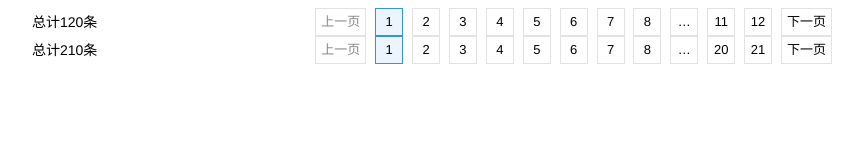
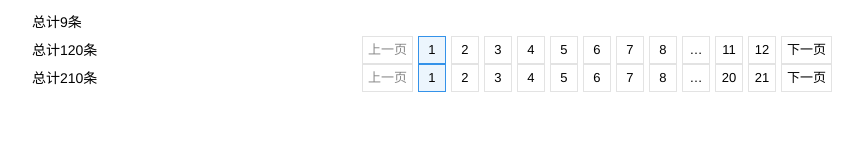
Before and after one commit to qinshenxue/jquery.pagination, a website: page index.html in a window 1280 px wide. Shown: the whole page, without its empty margins (208-1071 px from the left). Drawn offline with Linux system fonts and the light colour scheme.

Commit message:
添加压缩版

```diff
--- a/index.html
+++ b/index.html
@@ -5,29 +5,35 @@
     <title>Title</title>
     <link rel="stylesheet" href="src/jquery.pagination.css">
     <style>
-        body{
+        body {
             font-size: 14px;
             line-height: 1.42857143;
-            font-family: Helvetica Neue,Hiragino Sans GB,Microsoft YaHei,\\9ED1\4F53,Helvetica,Arial,sans-serif;
+            font-family: Helvetica Neue, Hiragino Sans GB, Microsoft YaHei, \\9ED1\4F53, Helvetica, Arial, sans-serif;
         }
     </style>
 </head>
 <body>
 
-<div id="test" style="width: 800px;margin: 0 auto;">
-</div>
-<div id="test1" style="width: 800px;margin: 0 auto;">
-</div>
+<div id="test" style="width: 800px;margin: 0 auto;"></div>
+<div id="test0" style="width: 800px;margin: 0 auto;"></div>
+<div id="test1" style="width: 800px;margin: 0 auto;"></div>
 
-<script type="text/javascript" src="src/jquery.js"></script>
+<script type="text/javascript" src="jquery.js"></script>
 <script type="text/javascript" src="src/jquery.pagination.js"></script>
 
 <script>
 
     console.log($('#test').pagination({
+        total: 9,
+        callback: function (pageno, pagination) {
+            console.log(pagination);
+        }
+    }))
+    console.log($('#test0').pagination({
         total: 120,
         callback: function (pageno, pagination) {
             console.log(pagination);
+            pagination.setTotal((Math.random() * 1000).toFixed(0));
         }
     }))
     console.log($('#test1').pagination({
--- a/src/jquery.pagination.js
+++ b/src/jquery.pagination.js
@@ -7,72 +7,67 @@
             total: 0,
             current: 1,
             pageSize: 10,
+            ellipsis: '…',
             callback: null
         }, options);
 
-        var tpl = '<div class="pagination">\
-            <ul class="pagination-list">\
-            <li data-page="{{=$data.current-1}}" class="{{=$data.current==1?"disabled":""}}">上一页</li>\
-            {{ for(var i=0,j=$data.pages.length;i<j;i++) { }}\
-            <li data-page="{{=$data.pages[i] }}" class="{{=$data.current==$data.pages[i]?"active":""}}">{{= $data.pages[i] }}</li>\
-            {{ } }}\
-        <li data-page="{{=$data.current+1}}" class="{{=$data.current==$data.pageCount?"disabled":""}}">下一页</li>\
-            </ul>\
-            <div class="pagination-total">总计{{=$data.total}}条</div>\
-        </div>';
-        var tplData = $.extend(options, {
-            pageCount: 0,
-            pages: [],
-            ellipsis: '…'
-        });
-        this.total = options.total;
+        var pageCount, pages, current = options.current, total = options.total;
 
-        function template(source, data) {
-            var code = "var $out='" + source.replace(/^(.+?)\{\{|\}\}(.+?)\{\{|\}\}(.+?)$/g, function (a) {
-                    return a.replace(/(['"])/g, '\\\$1');
-                }).replace(/\{\{\s*=\s*(.+?)\}\}/g, "';$out+=$1;$out+='").replace(/\{\{(.+?)\}\}/g, "';$1$out+='") + "';return new String($out);";
-            var Render = new Function('$data', code);
-            return new Render(data).toString();
+
+        function render() {
+            calcPages();
+            var html = '<div class="pagination">'
+            if (pages.length) {
+                html += '<ul class="pagination-list"><li data-page="' + (current - 1) + '" class="' + (current == 1 ? "disabled" : "") + '" >上一页</li>';
+                for (var i = 0, j = pages.length; i < j; i++) {
+                    html += '<li data-page="' + pages[i] + '" class="' + (current == pages[i] ? "active" : "") + '">' + pages[i] + '</li>'
+                }
+                html += '<li data-page="' + (current + 1) + '" class="' + (current == pageCount ? "disabled" : "") + '">下一页</li></ul>';
+            }
+            html += '<div class="pagination-total">总计' + total + '条</div></div>';
+            me.html(html);
         }
 
-        function render() {
-            pages();
-            me.html(template(tpl, tplData));
+        function calcPages() {
+            pageCount = Math.ceil(total / options.pageSize);
+            pages = [];
+            if (pageCount < 2) {
+                return;
+            }
+            if (current > pageCount) {
+                current = pageCount;
+            }
+            if (pageCount > 11) {
+                var len = pageCount - current;
+                if (current > 6 && len > 5) {
+                    pages = [1, 2, options.ellipsis, current - 2, current - 1, current, current + 1, current + 2, options.ellipsis, pageCount - 1, pageCount];
+                } else if (current > 6 && len <= 5) {
+                    pages = [1, 2, options.ellipsis];
+                    for (var i = 7; i >= 0; i--) {
+                        pages.push(pageCount - i);
+                    }
+                } else if (current <= 6 && len > 5) {
+                    for (var i = 1; i <= 8; i++) {
+                        pages.push(i);
+                    }
+                    pages = pages.concat([options.ellipsis, pageCount - 1, pageCount]);
+                }
+            } else {
+                for (var i = 1; i <= pageCount; i++) {
+                    pages.push(i);
+                }
+            }
         }
 
-        function pages() {
-            tplData.pageCount = Math.ceil(me.total / options.pageSize);
-            if (tplData.pageCount < 2) {
-                return;
-            }
-            var arr = [];
-            if (tplData.pageCount > 11) {
-                var len = tplData.pageCount - tplData.current;
-                if (tplData.current > 6 && len > 5) {
-                    arr = [1, 2, tplData.ellipsis, tplData.current - 2, tplData.current - 1, tplData.current, tplData.current + 1, tplData.current + 2, tplData.ellipsis, tplData.pageCount - 1, tplData.pageCount];
-                } else if (tplData.current > 6 && len <= 5) {
-                    arr = [1, 2, tplData.ellipsis];
-                    for (var i = 7; i >= 0; i--) {
-                        arr.push(tplData.pageCount - i);
-                    }
-                } else if (tplData.current <= 6 && len > 5) {
-                    for (var i = 1; i <= 8; i++) {
-                        arr.push(i);
-                    }
-                    arr = arr.concat([tplData.ellipsis, tplData.pageCount - 1, tplData.pageCount]);
-                }
-            } else {
-                for (var i = 1; i <= tplData.pageCount; i++) {
-                    arr.push(i);
-                }
-            }
-            tplData.pages = arr;
-        }
+        me.setTotal = function (t) {
+            total = t;
+            render();
+        };
 
         me.on('click', '[data-page]:not(.disabled)', function () {
             var page = $(this).data('page');
             if (!isNaN(page)) {
-                tplData.current = page;
+                current = page;
                 render();
                 if (options.callback) {
                     options.callback(page, me);
```
Also changed, not shown: gulpfile.js (added, +27 -0 lines), package.json (added, +27 -0 lines), README.md, dist/jquery.pagination.min.css (added), dist/jquery.pagination.min.js (added), jquery.js (renamed from src/jquery.js).
